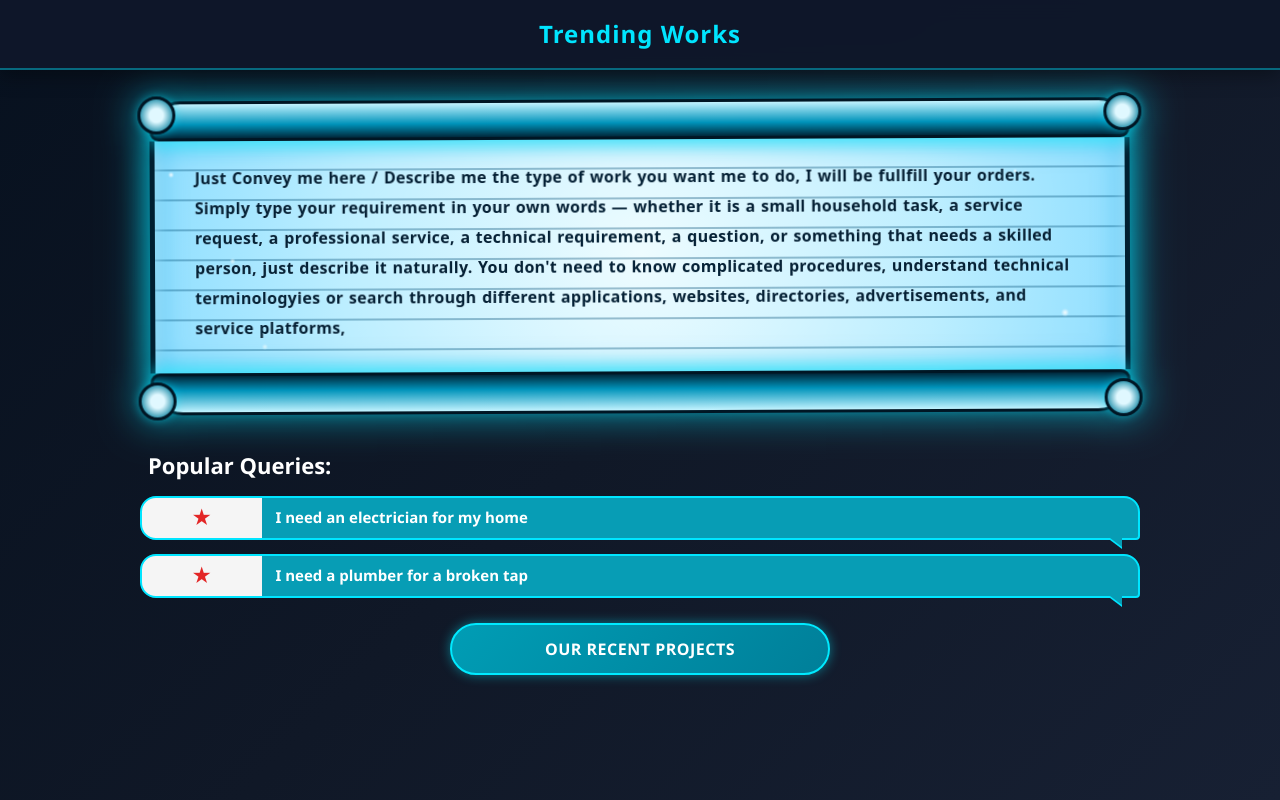
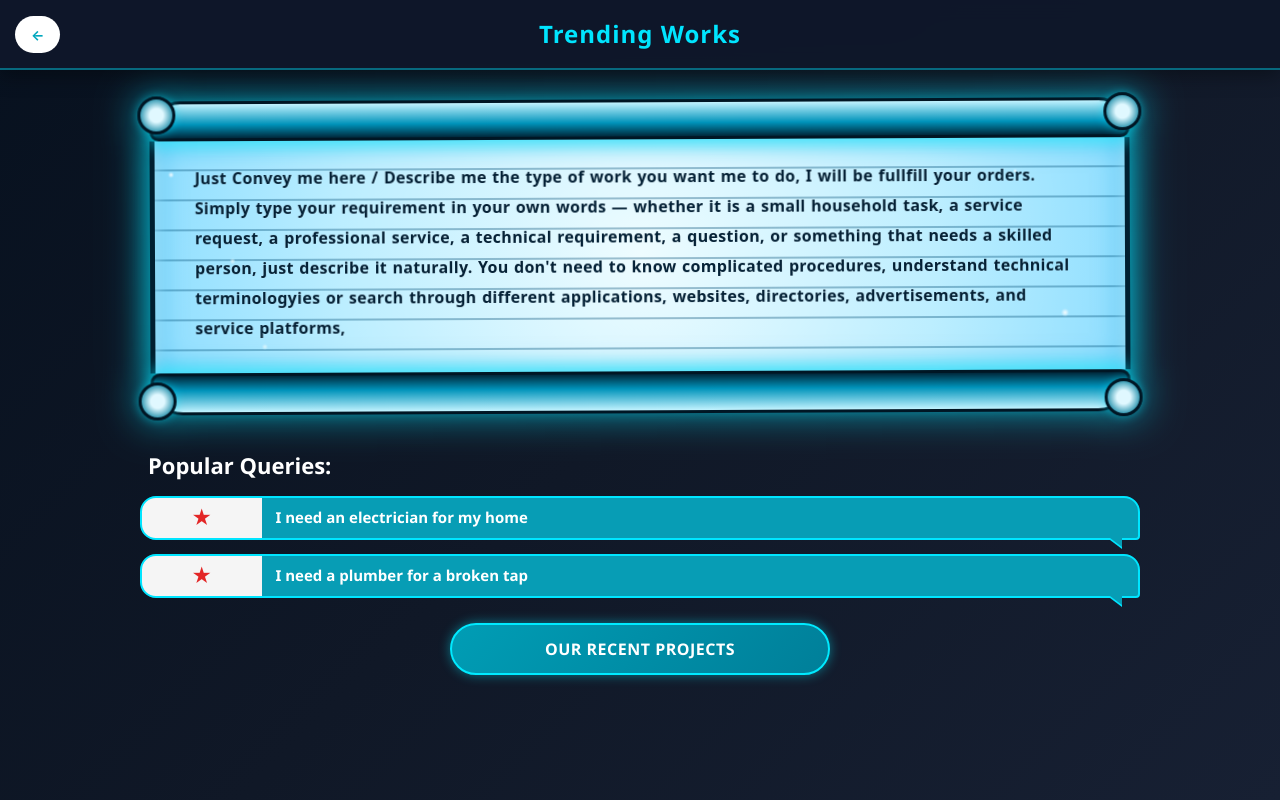
Before and after one commit to techwisecoders-rgb/HAI-SUPER-HERO, a Next.js app: page /trending in a window 1280 px wide. Built offline with nearby package versions, Linux system fonts and the light colour scheme.

Commit message:
Update page.tsx
Added a back button to navigate to the chat page and styled it.

```diff
--- a/app/trending/page.tsx
+++ b/app/trending/page.tsx
@@ -308,6 +308,7 @@ export default function TrendingPage() {
       <div id="mainView" className="view-section active">
         <main className="wrap">
           <header className="header">
+            <button type="button" className="back" onClick={() => router.push("/chat")}>←</button>
             <h1>Trending Works</h1>
           </header>
 
@@ -381,6 +382,8 @@ export default function TrendingPage() {
         .wrap { width: 100%; min-height: 100vh; background: linear-gradient(135deg, #07111f, #101827, #172033); color: white; padding-bottom: 50px; }
         .header { position: sticky; top: 0; z-index: 100; background: rgba(15, 23, 42, 0.96); backdrop-filter: blur(10px); padding: 16px 20px; display: flex; align-items: center; justify-content: center; border-bottom: 2px solid rgba(0, 188, 212, 0.5); box-shadow: 0 4px 20px rgba(0, 0, 0, 0.4); }
         .header h1 { font-size: 24px; color: #00e5ff; font-weight: 800; letter-spacing: 1px; margin: 0; text-align: center; }
+        .back { position: absolute; left: 15px; background: white; color: #00a7bd; border: none; border-radius: 30px; padding: 8px 16px; cursor: pointer; font-weight: bold; font-size: 14px; transition: 0.3s ease; }
+        .back:hover { background: #00d9d9; color: white; }
         @keyframes floatScroll { 0%, 100% { transform: translateY(0px) rotate(-0.3deg); filter: drop-shadow(0 0 18px rgba(0, 229, 255, 0.6)); } 50% { transform: translateY(-9px) rotate(0.3deg); filter: drop-shadow(0 0 32px rgba(0, 229, 255, 0.9)); } }
         @keyframes sparkleGlow { 0%, 100% { opacity: .35; transform: scale(0.98); } 50% { opacity: 0.95; transform: scale(1.02); } }
         .scrollContainer { position: relative; width: 95%; max-width: 980px; margin: 30px auto 35px; animation: floatScroll 5s ease-in-out infinite; }
```
